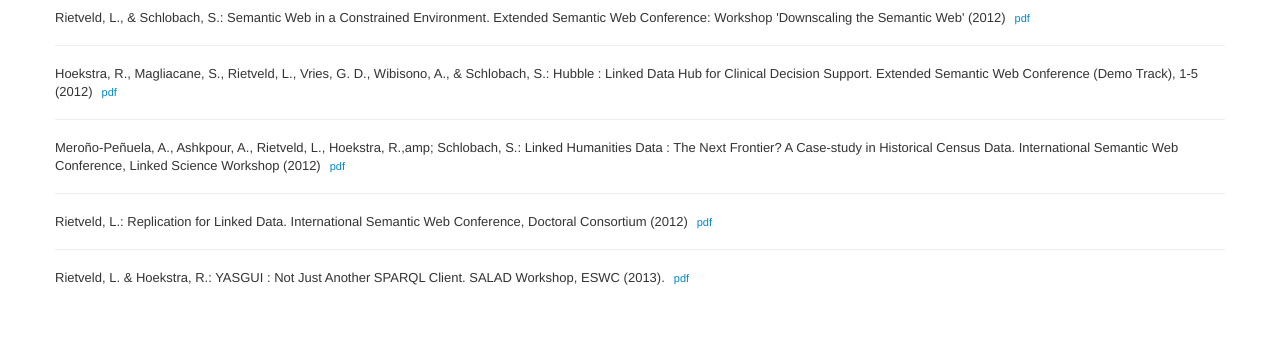
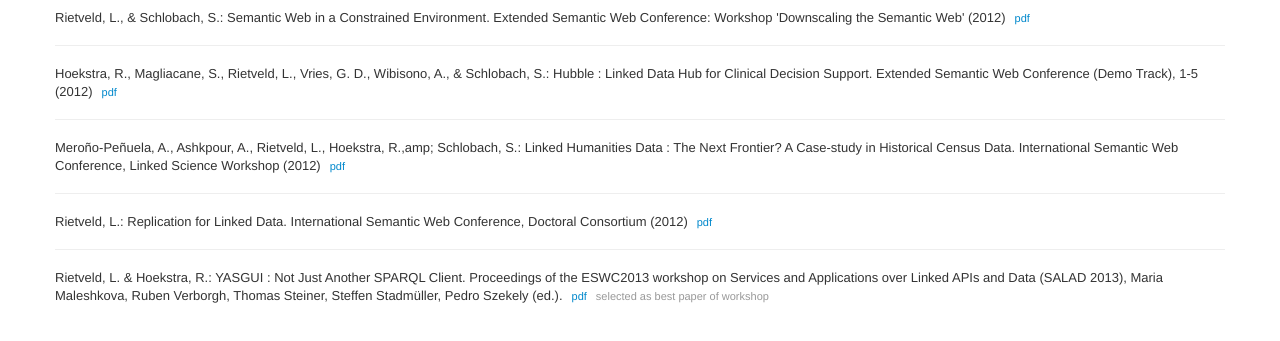
Before and after one commit to LaurensRietveld/laurensrietveld.github.com, a plain HTML site: page publications.html in a window 1280 px wide. Shown: the part 51-392 px from the top of the page. Drawn offline with nearby package versions, Linux system fonts and the light colour scheme.

Commit message:
updated yasgui reference

```diff
--- a/publications.html
+++ b/publications.html
@@ -76,7 +76,7 @@
 			</p>
 			<hr>
 			<p>
-			Rietveld, L. &amp; Hoekstra, R.: YASGUI : Not Just Another SPARQL Client. SALAD Workshop, ESWC (2013).<a class="btn-small" href="pdf/Yasgui.pdf" target="_blank">pdf</a>
+			Rietveld, L. &amp; Hoekstra, R.: YASGUI : Not Just Another SPARQL Client. Proceedings of the ESWC2013 workshop on Services and Applications over Linked APIs and Data (SALAD 2013), Maria Maleshkova, Ruben Verborgh, Thomas Steiner, Steffen Stadmüller, Pedro Szekely (ed.).<a class="btn-small" href="pdf/Yasgui.pdf" target="_blank">pdf</a><small>selected as best paper of workshop</small>
 			</p>
 	     </div>
 	</div>
```
